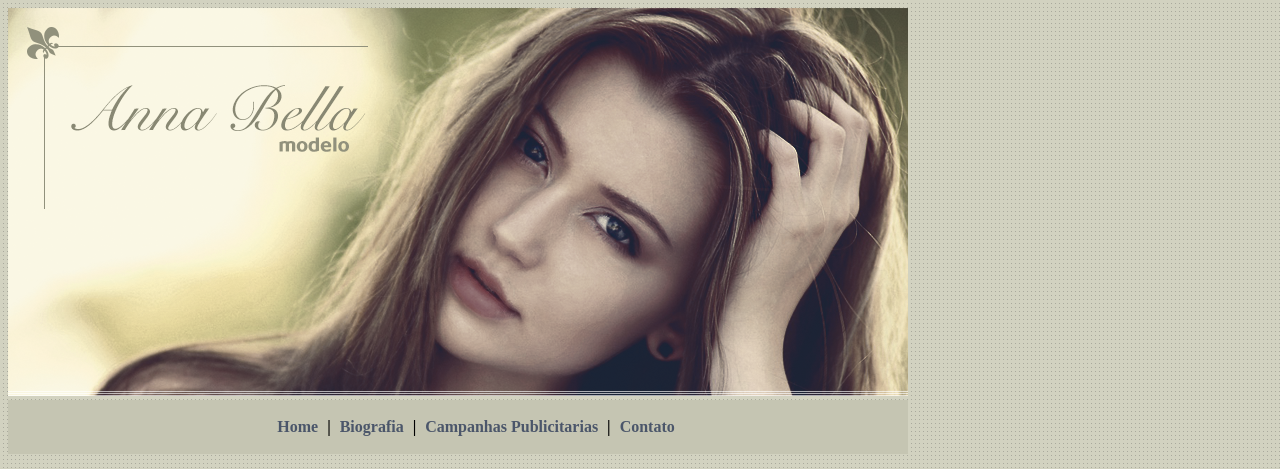
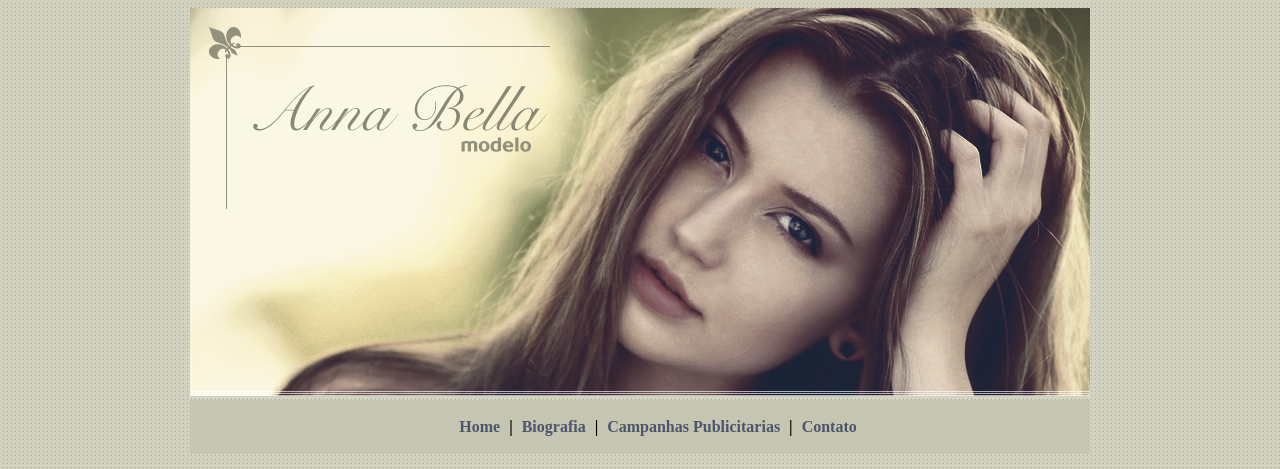
Before and after one commit to dcbianchi/Anabelle, a plain HTML site: page index.html in a window 1280 px wide. Shown: the top 469 px of the page. Drawn offline with Linux system fonts and the light colour scheme.

Commit message:
Div Container
To center site

```diff
--- a/index.html
+++ b/index.html
@@ -10,6 +10,7 @@
     </style>
 </head>
 <body>
+    <div id="container">
     <div id="principal">
 
             <img src="imagens/capa.png">
@@ -46,5 +47,6 @@
             </div>
 
     </div>
+    </div>
 </body>
 </html>
--- a/style/style.css
+++ b/style/style.css
@@ -1,6 +1,13 @@
 body{
     background: #d2d2c1 url("imagens/fundo.png");
     font: 16px, arial, helvetica, sans-serif;
+}
+
+#container {
+    width: 100%;
+    display: flex;
+    align-items: center;
+    justify-content: center;
 }
 
 #principal{
```
